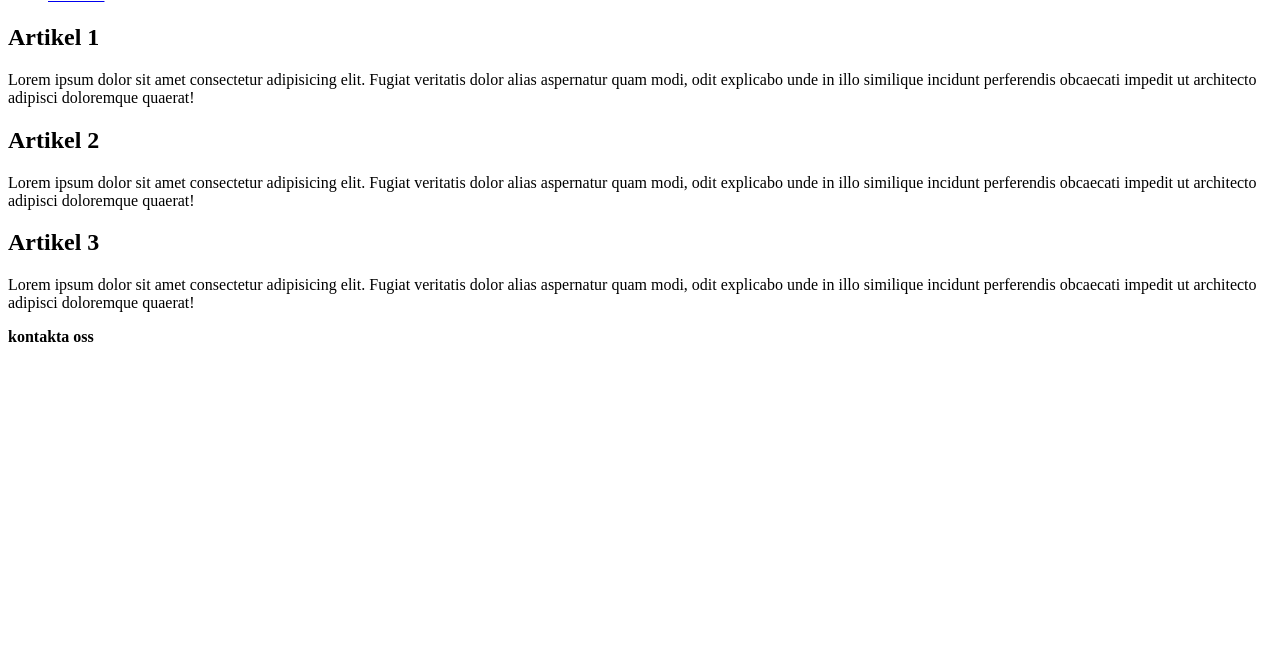
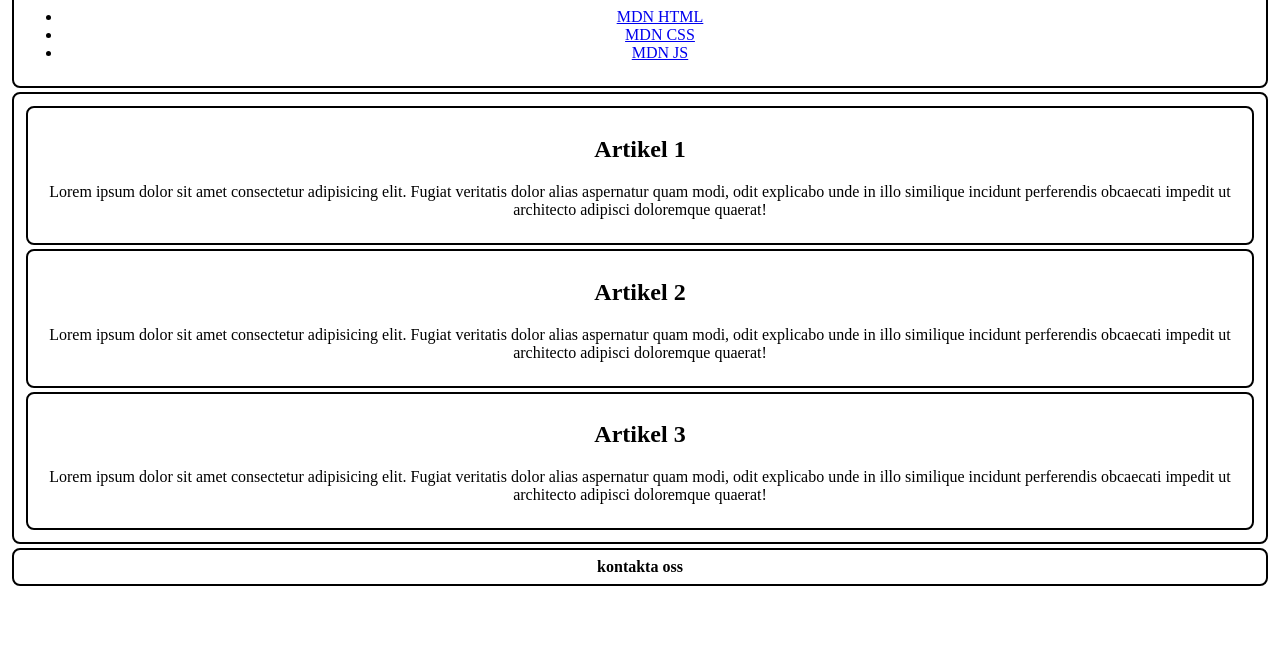
Before and after one commit to Te22e-Hammar-Theodore/Lektion-9-Uppgift-1, a plain HTML site: page index.html in a window 1280 px wide. Shown: the part 130-800 px from the top of the page. Drawn offline with Linux system fonts and the light colour scheme.

Commit message:
style på element

```diff
--- a/style.css
+++ b/style.css
@@ -1,7 +1,18 @@
-html{
-
+html {
+  box-sizing: border-box;
 }
 
-body{
+body {
+  text-align: center;
+}
 
+header,
+nav,
+main,
+article,
+footer {
+  margin: 0.25rem;
+  padding: 0.5rem;
+  border: black solid 2px;
+  border-radius: 0.5rem;
 }
```
